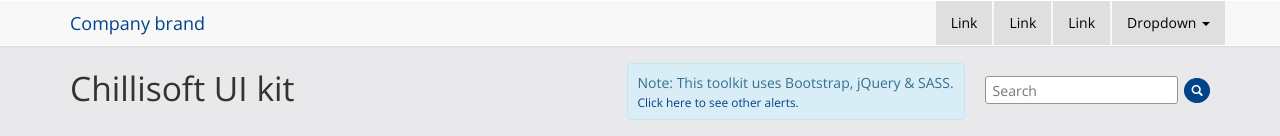
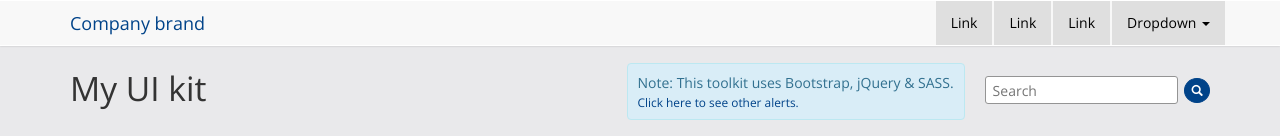
Before and after one commit to jessbenz/UI-kit, a plain HTML site: page UIElements/index.html in a window 1280 px wide. Shown: the top 136 px of the page. Drawn offline with nearby package versions, Linux system fonts and the light colour scheme.

Commit message:
changed title of page

```diff
--- a/UIElements/index.html
+++ b/UIElements/index.html
@@ -4,7 +4,7 @@
     <meta charset="utf-8">
     <meta http-equiv="X-UA-Compatible" content="IE=edge">
     <meta name="viewport" content="width=device-width, initial-scale=1">
-    <title>Chillisoft UI elements</title>
+    <title>Jess UI kit</title>
 
     <link href="https://fonts.googleapis.com/css?family=Open+Sans:400,300,300italic,400italic,700,700italic" rel="stylesheet" type="text/css">
 
@@ -116,7 +116,7 @@
 <div class="container">
 
     <div class="title-bar">
-        <h2>Chillisoft UI kit</h2>
+        <h2>My UI kit</h2>
         <form class="search" role="search">
             <input type="text" placeholder="Search">
             <button class="round-btn" type="submit">
```
